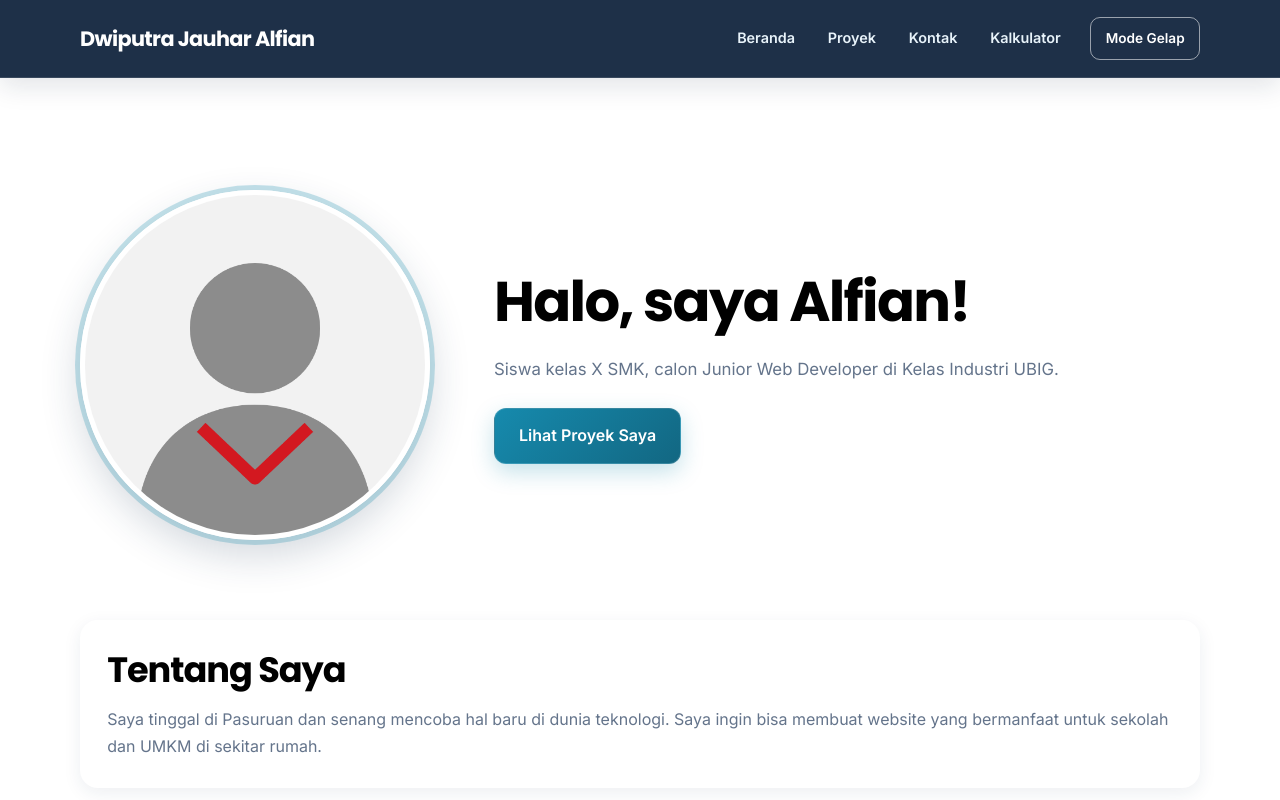
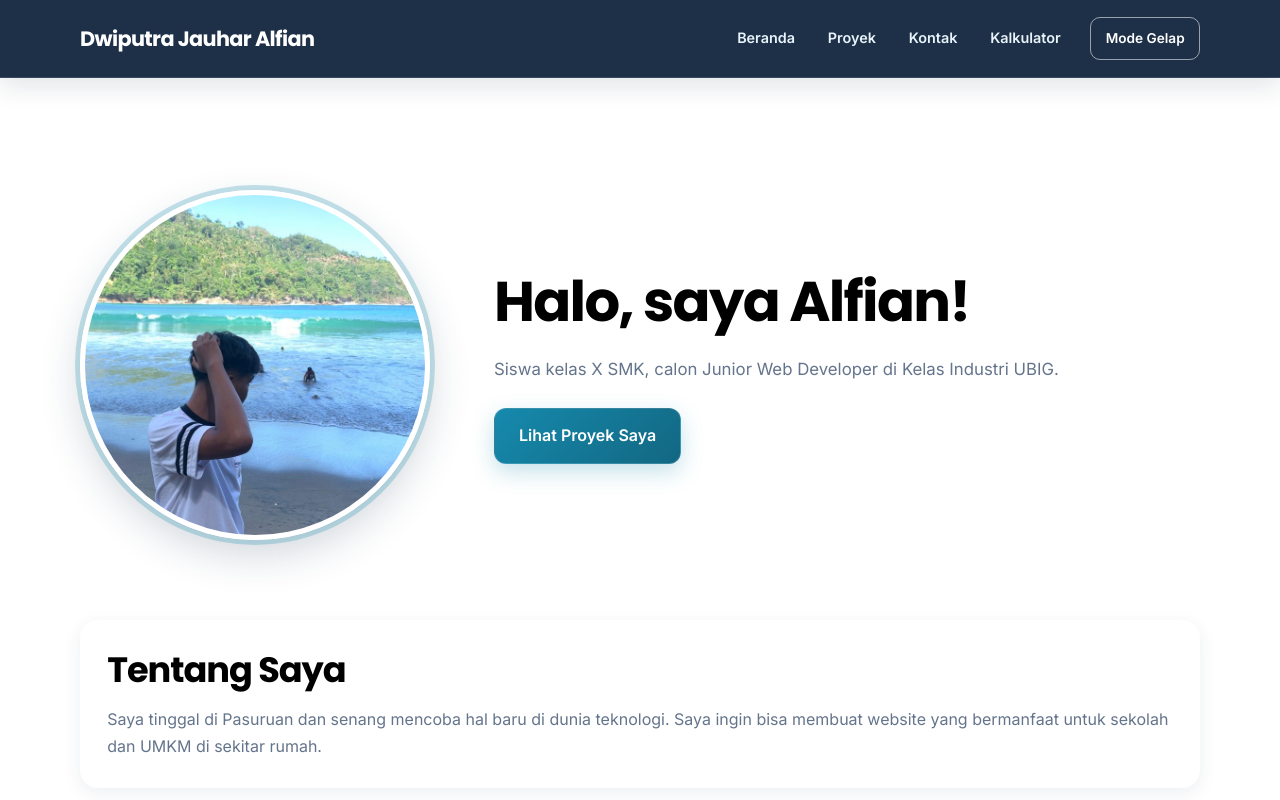
Before and after one commit to dpjkn-05/portofolio-alfian2, a plain HTML site: page index.html in a window 1280 px wide. Shown: the top 800 px of the page. Drawn offline with Linux system fonts and the light colour scheme.

Commit message:
feat: membenarkan foto profil

```diff
--- a/index.html
+++ b/index.html
@@ -54,7 +54,7 @@
   <main>
     <div class="container">
       <section class="hero">
-        <img src="img/foto-profil.png" alt="Foto profil Dwiputra Jauhar Alfian" width="180" height="180">
+        <img src="img/alfian.jpeg" alt="Foto profil Dwiputra Jauhar Alfian" width="180" height="180">
         <div>
           <h2>Halo, saya Alfian!</h2>
           <p>Siswa kelas X SMK, calon Junior Web Developer di Kelas Industri UBIG.</p>
```
